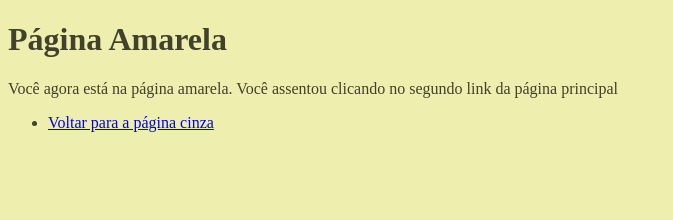
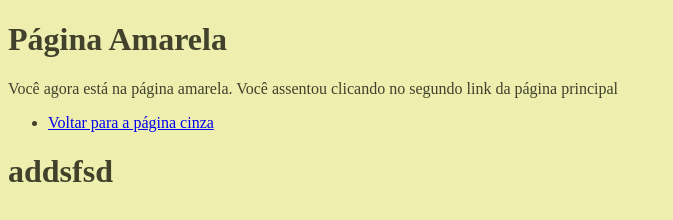
Before and after one commit to Ricardojrc/HTML-CSS, a plain HTML site: page desafios/d008/amarela.html in a window 1280 px wide. Shown: the whole page, without its empty margins (0-673 px from the left). Drawn offline with Linux system fonts and the light colour scheme.

Commit message:
Att amarelo

```diff
--- a/desafios/d008/amarela.html
+++ b/desafios/d008/amarela.html
@@ -16,5 +16,6 @@
     <ul>
         <li><a href="index.html">Voltar para a página cinza</a></li>
     </ul>
+    <h1>addsfsd</h1>
 </body>
 </html>
```
